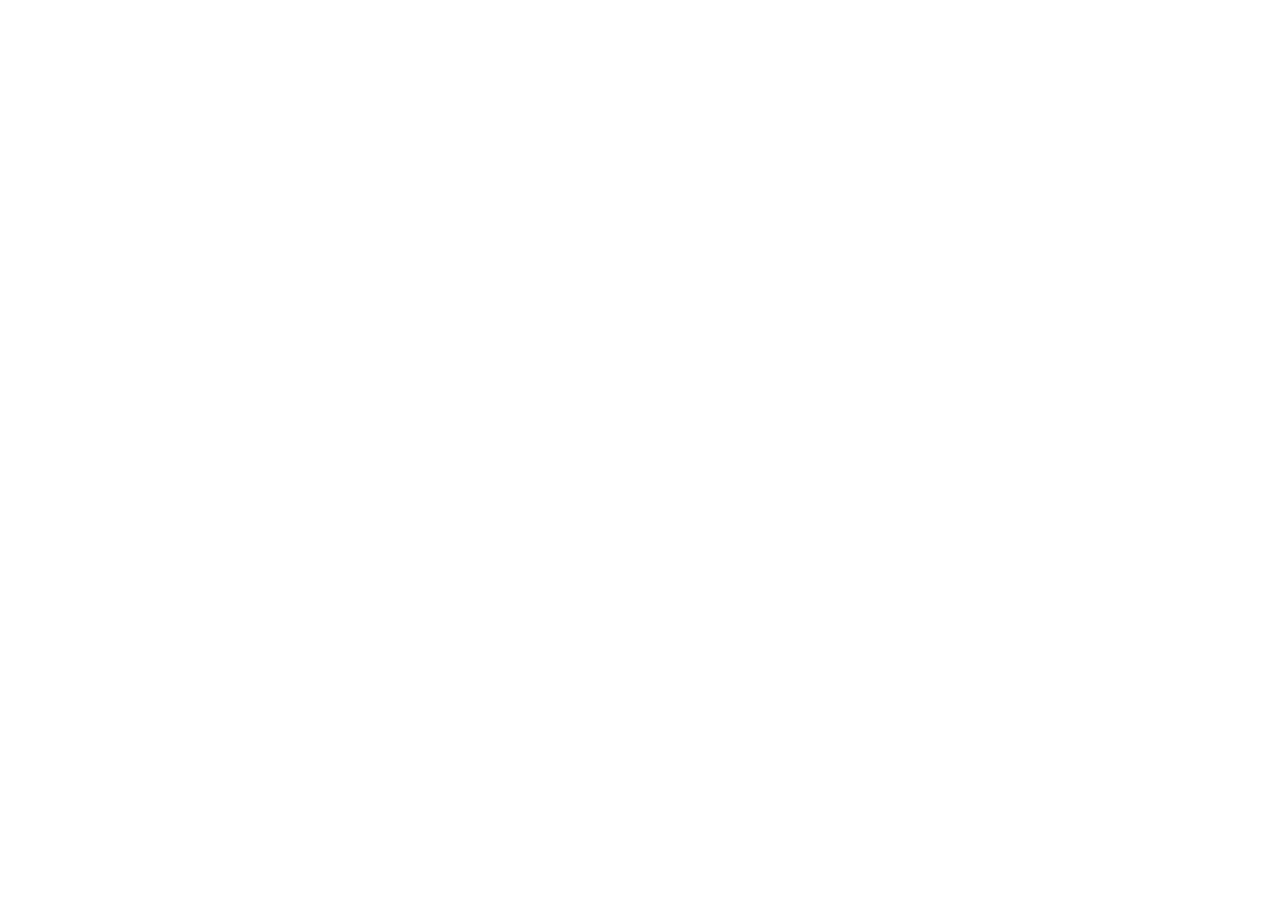
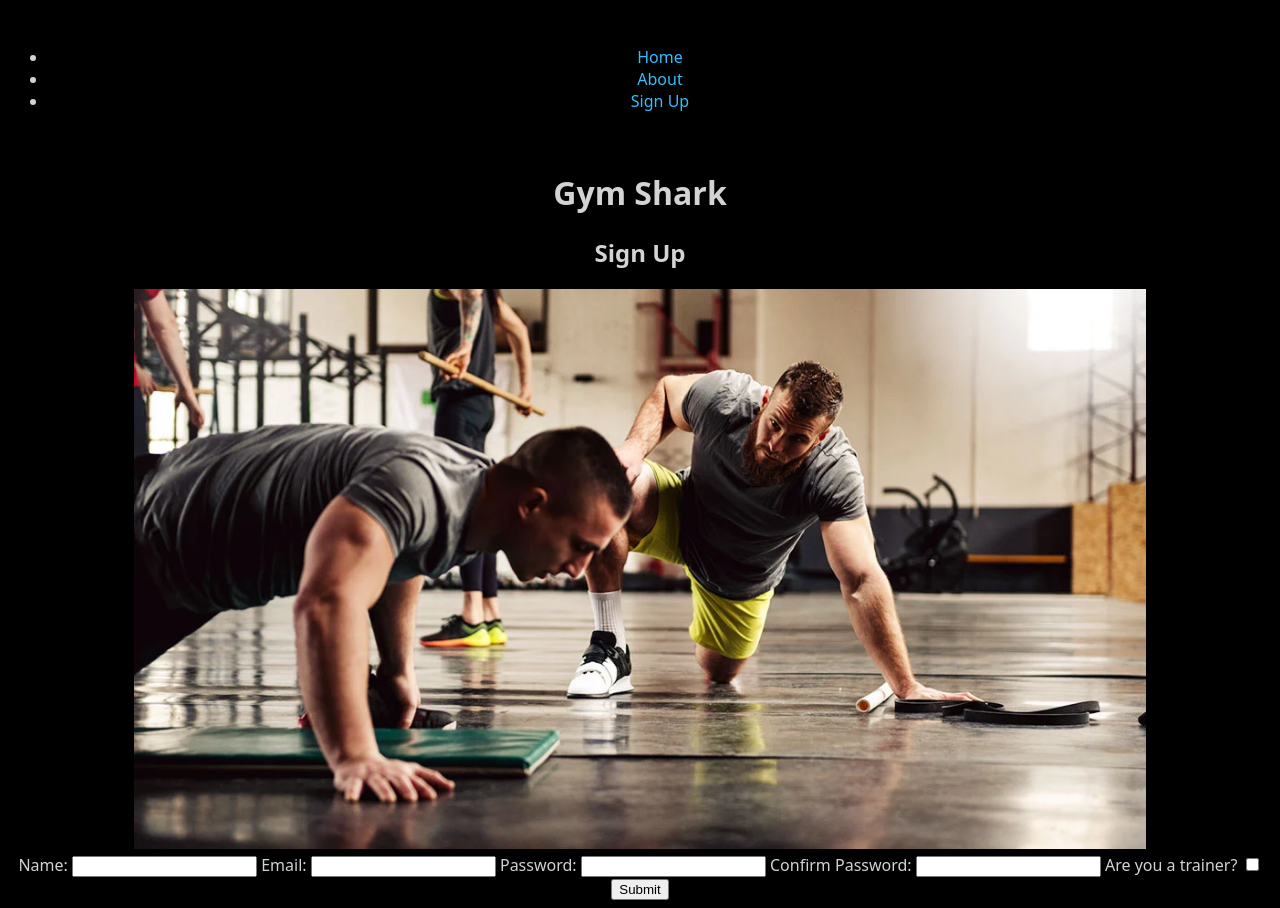
Before and after one commit to JBShaffer91/gym-shark, a plain HTML site: page sign-up.html in a window 1280 px wide. Before the commit the page ends 800 px from the top, so only its background shows below. Drawn offline with Linux system fonts and the light colour scheme.

```diff
--- a/css/styles.css
+++ b/css/styles.css
@@ -51,15 +51,6 @@
   box-sizing: border-box;
 }
 
-.container {
-  width: 80%;
-  margin: 0 auto;
-  margin-top: 10px;
-  padding: 10px;
-  border: solid 2px lightgray;
-  box-sizing: border-box;
-}
-
 .about {
     width: 80%;
     margin: 0 auto;
@@ -77,3 +68,12 @@
   border: solid 2px lightgray;
   box-sizing: border-box;
 }
+
+.signup {
+  width: 80%;
+  margin: 0 auto;
+  margin-top: 10px;
+  padding: 10px;
+  border: solid 2px lightgray;
+  box-sizing: border-box;
+}
--- a/sign-up.html
+++ b/sign-up.html
@@ -0,0 +1,35 @@
+<!DOCTYPE html>
+<html lang="en-US">
+<head>
+  <title>Gym Shark - Sign Up</title>
+  <script src="js/scripts.js"></script>
+  <link rel="stylesheet" href="css/styles.css">
+</head>
+<body>
+  <navbar class="navbar">
+    <ul>
+      <li><a href="index.html">Home</a></li>
+      <li><a href="about.html">About</a></li>
+      <li><a href="sign-up.html">Sign Up</a></li>
+    </ul>
+  </navbar>
+  <div class="container">
+    <h1>Gym Shark</h1>
+    <h2>Sign Up</h2>
+    <img src="gym-buddy.jpg" alt="A personal training session using Gym Buddy">
+  </div class="signup">
+  <form>
+    <label for="name">Name:</label>
+    <input type="text" id="name" name="name">
+    <label for="email">Email:</label>
+    <input type="email" id="email" name="email">
+    <label for="password">Password:</label>
+    <input type="password" id="password" name="password">
+    <label for="confirm-password">Confirm Password:</label>
+    <input type="password" id="confirm-password" name="confirm-password">
+    <label for="trainer">Are you a trainer?</label>
+    <input type="checkbox" id="trainer" name="trainer">
+    <input type="submit" value="Submit">
+
+</body>
+</html>
```
Also changed, not shown: 1 other file.
